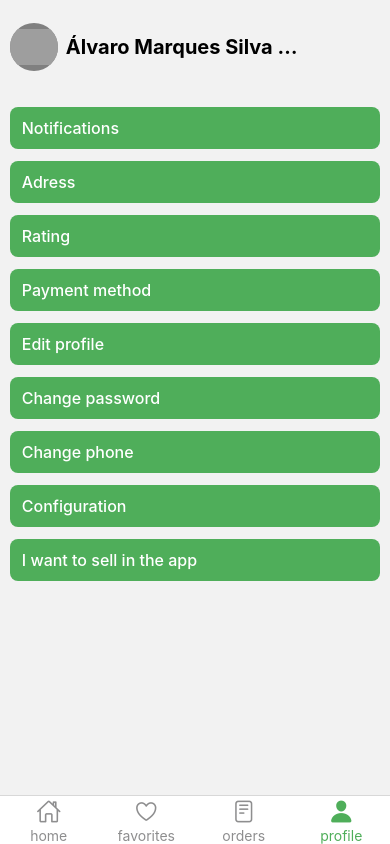
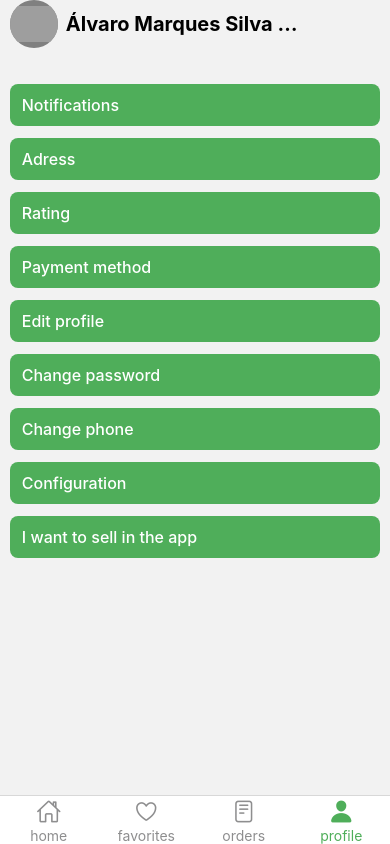
Before and after one commit to Alvaro-18/FoodApp, a React Native app: screen /profile in a window 390 px wide. Built offline with nearby package versions, Linux system fonts and the light colour scheme; grey boxes are pictures that could not be loaded.

Commit message:
style: remove margin top

```diff
--- a/src/screens/UserScreen.tsx
+++ b/src/screens/UserScreen.tsx
@@ -66,7 +66,6 @@ const styles = StyleSheet.create({
   container: {
     width: "95%",
     alignSelf: "center",
-    marginTop: "6%",
   },
 
   userContainer: {
```
